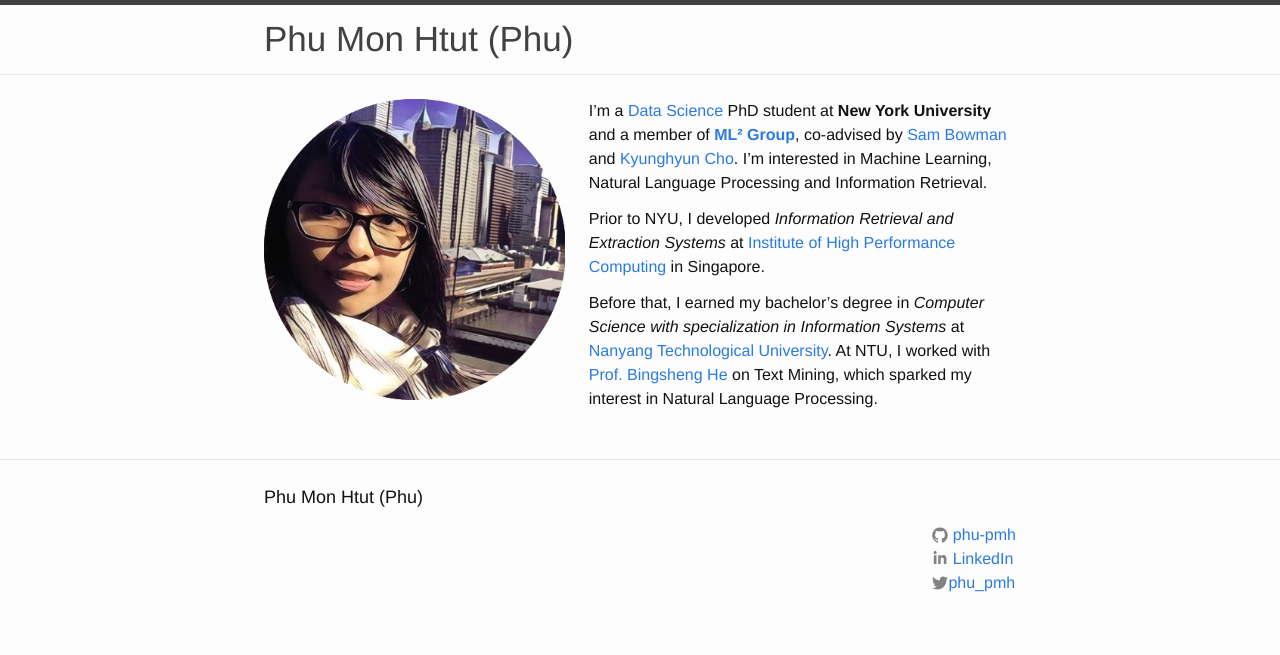
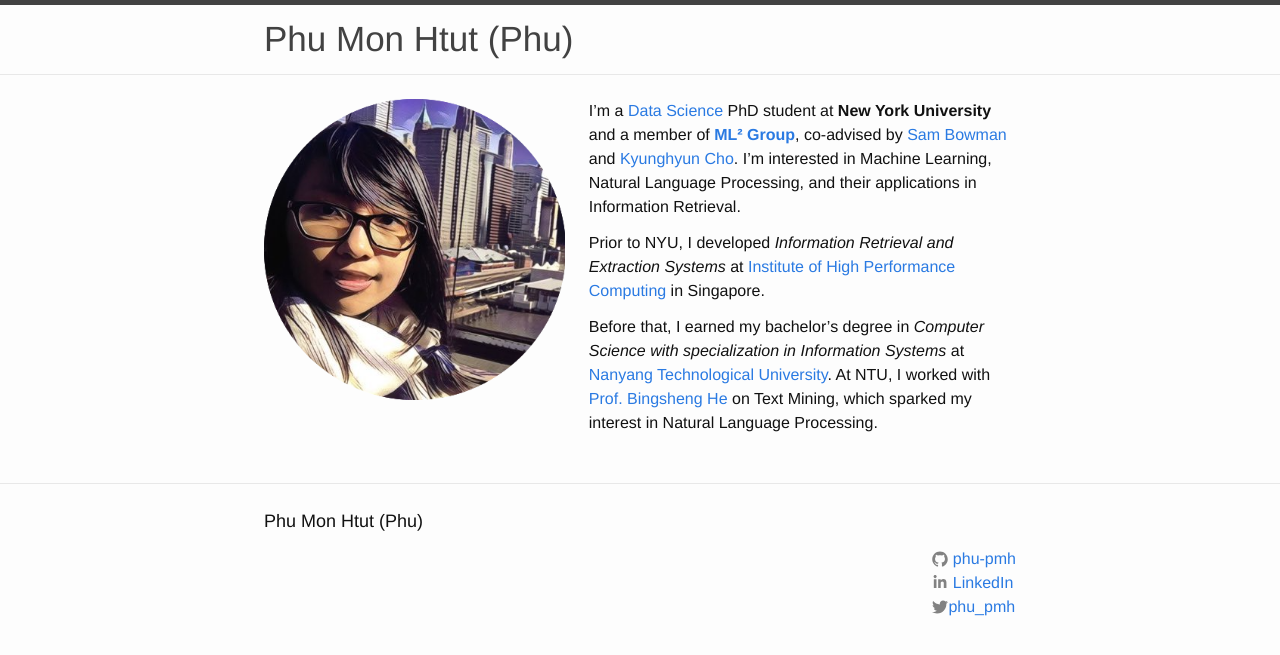
Before and after one commit to phu-pmh/phu-pmh.github.io, a Jekyll site: the page built from index.md, in a window 1280 px wide. Shown: the top 655 px of the page. Built offline with Jekyll 4.4.1, drawn with Linux system fonts in a browser that asks for light colours.

Commit message:
Update index.md

```diff
--- a/index.md
+++ b/index.md
@@ -1,7 +1,7 @@
 ---
 layout: home
 ---
-I'm a [Data Science](http://cds.nyu.edu/) PhD student at **New York University** and a member of **[ML² Group](https://wp.nyu.edu/ml2/)**, co-advised by [Sam Bowman](https://www.nyu.edu/projects/bowman/) and [Kyunghyun Cho](https://kyunghyuncho.me/). I'm interested in Machine Learning, Natural Language Processing and Information Retrieval.
+I'm a [Data Science](http://cds.nyu.edu/) PhD student at **New York University** and a member of **[ML² Group](https://wp.nyu.edu/ml2/)**, co-advised by [Sam Bowman](https://www.nyu.edu/projects/bowman/) and [Kyunghyun Cho](https://kyunghyuncho.me/). I'm interested in Machine Learning, Natural Language Processing, and their applications in Information Retrieval.
 
 Prior to NYU, I developed *Information Retrieval and Extraction Systems* at [Institute of High Performance Computing](https://www.a-star.edu.sg/ihpc) in Singapore.
 
```
